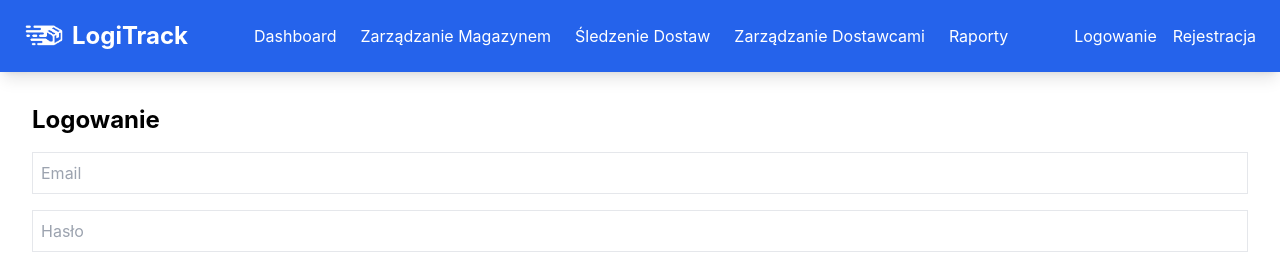
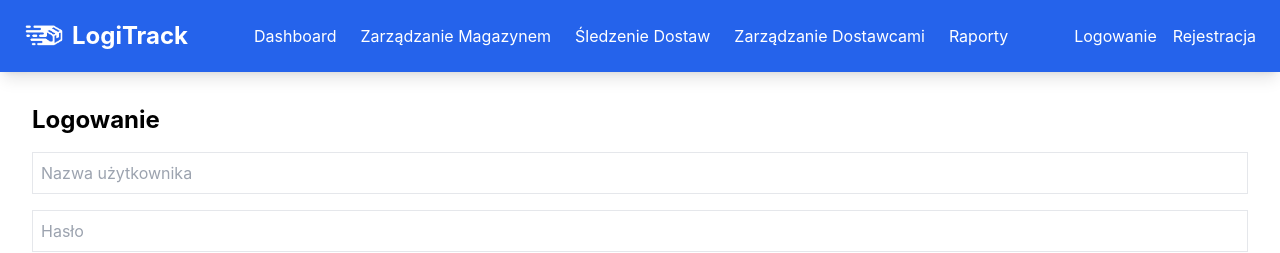
Before and after one commit to CreazyBoyxD/LogiTrack, a React (Create React App) app: page /login in a window 1280 px wide. Shown: the top 253 px of the page. Built offline with nearby package versions, Linux system fonts and the light colour scheme.

Commit message:
Add: vps, MySQL, hosting

```diff
--- a/package.json
+++ b/package.json
@@ -2,7 +2,6 @@
   "name": "logitrack",
   "version": "0.1.0",
   "private": true,
-  "proxy": "http://localhost:5000",
   "dependencies": {
     "@react-google-maps/api": "^2.20.3",
     "@testing-library/jest-dom": "^5.17.0",
@@ -14,11 +13,11 @@
     "dotenv": "^16.4.5",
     "express": "^4.21.1",
     "jsonwebtoken": "^9.0.2",
-    "mongoose": "^8.7.3",
+    "mysql2": "^3.11.3",
     "react": "^18.3.1",
     "react-dom": "^18.3.1",
     "react-router-dom": "^6.27.0",
-    "react-scripts": "5.0.1",
+    "react-scripts": "^5.0.1",
     "tailwindcss": "^3.4.14",
     "web-vitals": "^2.1.4"
   },
--- a/src/App.jsx
+++ b/src/App.jsx
@@ -9,6 +9,9 @@ import Warehouse from './components/Warehouse';
 import Tracking from './components/Tracking';
 import Reports from './components/Reports';
 import Suppliers from './components/Suppliers';
+
+// Link do VPS
+export const BASE_URL = 'https://vps.logitrack.site:40761';
 
 function App() {
   const [isAuthenticated, setIsAuthenticated] = useState(!!localStorage.getItem('token'));
--- a/src/components/Login.jsx
+++ b/src/components/Login.jsx
@@ -1,8 +1,9 @@
 import React, { useState } from 'react';
 import axios from 'axios';
+import { BASE_URL } from '../App.jsx';
 
 const Login = ({ onLogin }) => {
-  const [formData, setFormData] = useState({ email: '', password: '' });
+  const [formData, setFormData] = useState({ username: '', password: '' });
   const [message, setMessage] = useState('');
 
   const handleChange = (e) => {
@@ -11,8 +12,15 @@ const Login = ({ onLogin }) => {
 
   const handleSubmit = async (e) => {
     e.preventDefault();
+
+    // Sprawdzenie, czy pola username i password są wypełnione
+    if (!formData.username || !formData.password) {
+      setMessage('Wszystkie pola są wymagane');
+      return;
+    }
+
     try {
-      const response = await axios.post('http://localhost:5000/api/auth/login', formData);
+      const response = await axios.post(`${BASE_URL}/api/auth/login`, formData);
       setMessage(response.data.message);
 
       // Przechowywanie tokenu w localStorage
@@ -28,9 +36,9 @@ const Login = ({ onLogin }) => {
       <h2 className="text-2xl font-bold mb-4">Logowanie</h2>
       <form onSubmit={handleSubmit}>
         <input
-          type="email"
-          name="email"
-          placeholder="Email"
+          type="text"
+          name="username"
+          placeholder="Nazwa użytkownika"
           onChange={handleChange}
           className="border p-2 mb-4 w-full"
         />
--- a/src/components/Register.jsx
+++ b/src/components/Register.jsx
@@ -1,5 +1,6 @@
 import React, { useState } from 'react';
 import axios from 'axios';
+import { BASE_URL } from '../App.jsx';
 
 const Register = () => {
   const [formData, setFormData] = useState({ username: '', email: '', password: '' });
@@ -12,7 +13,7 @@ const Register = () => {
   const handleSubmit = async (e) => {
     e.preventDefault();
     try {
-      const response = await axios.post('http://localhost:5000/api/auth/register', formData);
+      const response = await axios.post(`${BASE_URL}/api/auth/register`, formData);
       setMessage(response.data.message);
     } catch (error) {
       setMessage(error.response?.data?.message || 'Błąd serwera');
```
Also changed, not shown: 1 other file (tests, documents, lock files or other folders).
